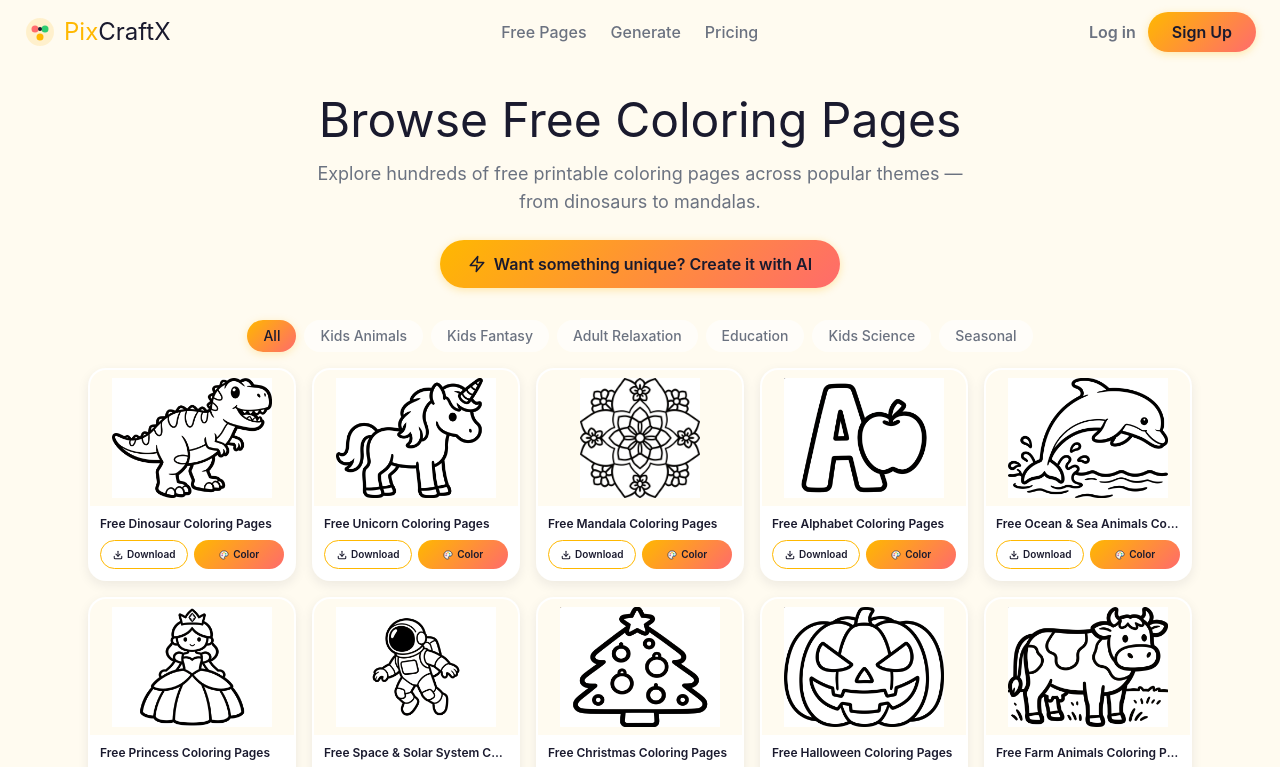
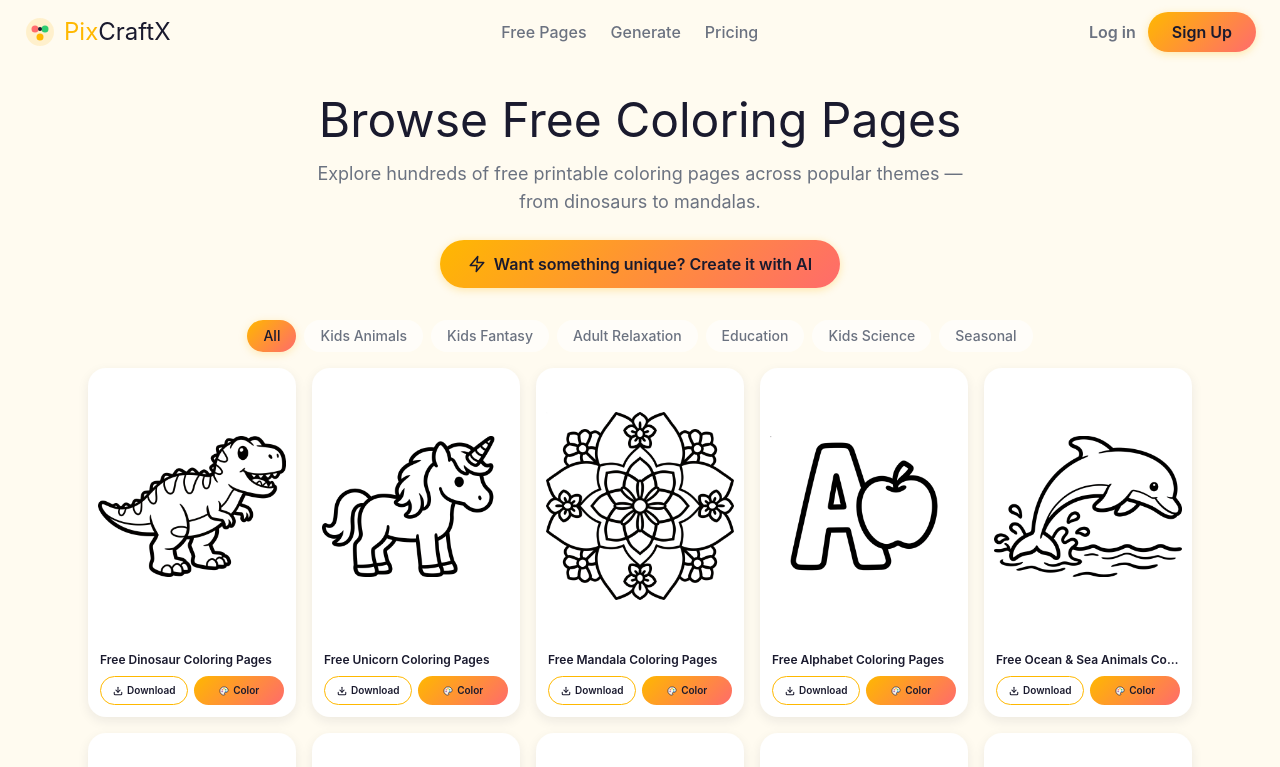
Before and after one commit to rinbs1120/pixcraftx, a Next.js app: page /free-coloring-pages in a window 1280 px wide. Shown: the top 767 px of the page. Built offline with nearby package versions, Linux system fonts and the light colour scheme; no server answers; a web font is replaced by a local one.

Commit message:
fix: Browse Free Coloring Pages - 3:4 portrait cards + white bg

```diff
--- a/src/app/free-coloring-pages/free-pages-client.tsx
+++ b/src/app/free-coloring-pages/free-pages-client.tsx
@@ -48,7 +48,7 @@ export function FreePagesClient() {
               className="group bg-white rounded-2xl overflow-hidden border-2 border-transparent hover:border-[#FFB800] hover:shadow-xl hover:scale-[1.03] transition-all duration-300"
               style={{ boxShadow: '0 4px 12px rgba(26,26,46,0.08)' }}
             >
-              <div className="relative w-full aspect-[3/2] bg-[#FFFBF0]">
+              <div className="relative w-full aspect-[3/4] bg-white">
                 <Image
                   src={theme.samples[0]}
                   alt={theme.sampleAlts[0]}
```
